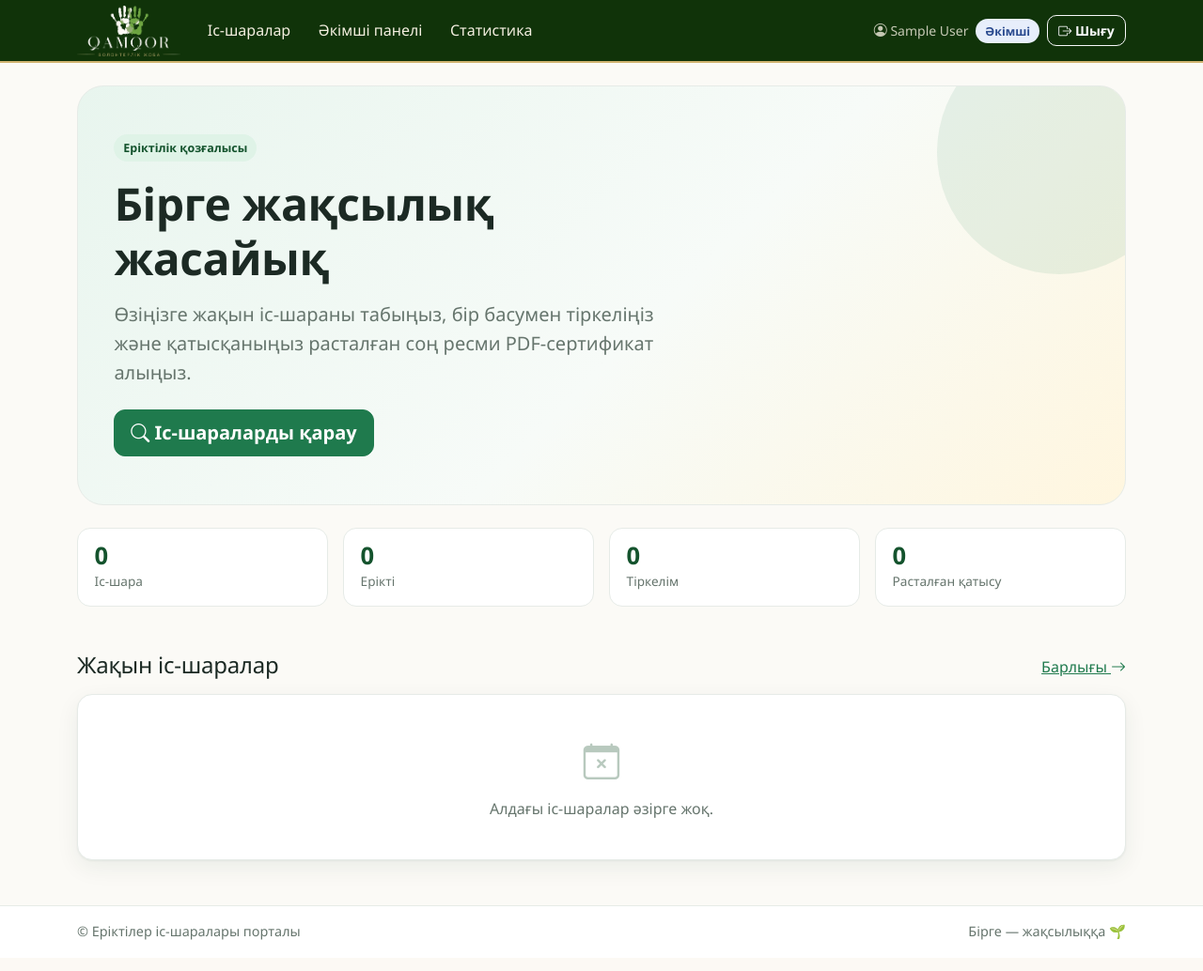
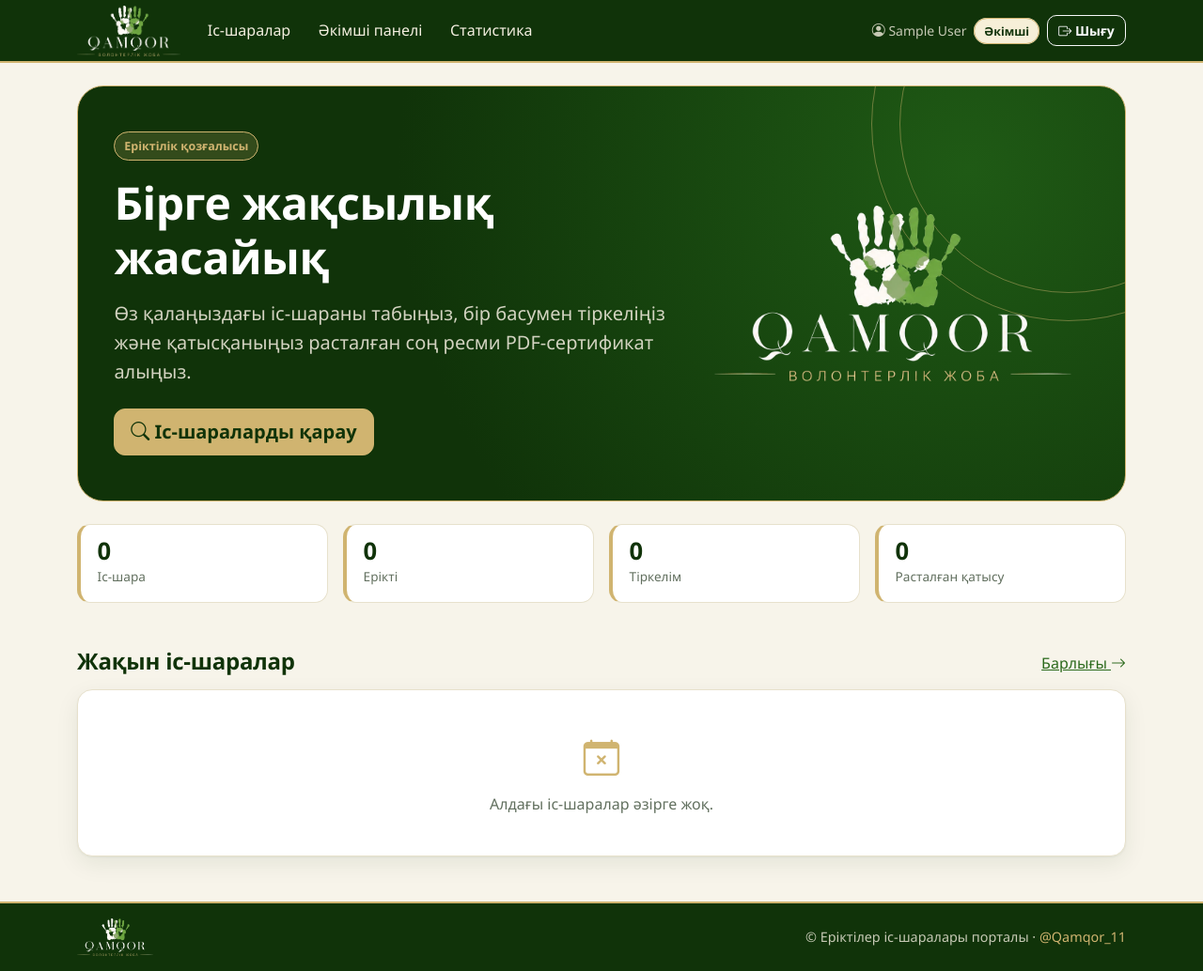
Before and after one commit to zholdasbekali-jpg/volunteer-portal., a Flask app: page / in a window 1280 px wide. Shown: the whole page at 94% size. Before the commit the page ends 1001 px from the top, so only its background shows below. Run offline with Flask 3, Linux system fonts and the light colour scheme; the visitor is signed in with stand-in values (Sample User, id 1); data that the repository does not hold is empty; some libraries are stand-ins or nearby versions.

Commit message:
feat(ui): unified QAMQOR theme on all pages, logo everywhere, asset cache busting

```diff
--- a/app/static/css/style.css
+++ b/app/static/css/style.css
@@ -1,126 +1,147 @@
-/* Еріктілер порталы — бірыңғай дизайн жүйесі (Bootstrap 5 үстіне) */
+/* Еріктілер порталы — бірыңғай дизайн жүйесі, QAMQOR стилі (Bootstrap 5 үстіне).
+   Түстерді өзгерту үшін тек осы :root блогын түзетсеңіз жеткілікті. */
 :root {
-  --vp-green: #1f7a4d;
-  --vp-green-dark: #14532d;
-  --vp-green-soft: #e8f5ee;
-  --vp-sand: #fbfaf6;
-  --vp-ink: #1c2a24;
-  --vp-muted: #66756d;
-  --vp-line: #e6ebe7;
-  --vp-amber: #b7791f;
+  --vp-forest: #103309;      /* қою жасыл: шапка, футер, hero */
+  --vp-forest-2: #1b4d12;    /* негізгі түймелер */
+  --vp-leaf: #5d9a42;        /* жапырақ жасыл: акценттер, толу сызығы */
+  --vp-leaf-soft: #e8f1de;
+  --vp-gold: #d0b470;        /* алтын: жиектер, белгілер */
+  --vp-gold-dark: #8f7330;   /* ашық фондағы алтын мәтін */
+  --vp-gold-soft: #f6efd8;
+  --vp-ivory: #f4efe0;
+  --vp-bg: #f7f4ea;
+  --vp-ink: #1c2a1a;
+  --vp-muted: #62705f;
+  --vp-line: #e7e1cc;
   --vp-radius: 16px;
-  --vp-shadow: 0 1px 2px rgba(20, 60, 40, .05), 0 8px 24px rgba(20, 60, 40, .07);
-  --bs-primary: var(--vp-green);
-  --bs-primary-rgb: 31, 122, 77;
-  --bs-link-color: var(--vp-green);
-  --bs-link-color-rgb: 31, 122, 77;
-  --bs-link-hover-color: var(--vp-green-dark);
-  --bs-link-hover-color-rgb: 20, 83, 45;
+  --vp-shadow: 0 1px 2px rgba(16, 51, 9, .05), 0 8px 24px rgba(16, 51, 9, .08);
+  --bs-primary: var(--vp-forest-2);
+  --bs-primary-rgb: 27, 77, 18;
+  --bs-link-color: #2c6a1d;
+  --bs-link-color-rgb: 44, 106, 29;
+  --bs-link-hover-color: var(--vp-forest);
+  --bs-link-hover-color-rgb: 16, 51, 9;
   --bs-body-font-family: "Segoe UI", system-ui, -apple-system, Roboto, "Helvetica Neue", Arial, sans-serif;
   --bs-body-color: var(--vp-ink);
-  --bs-body-bg: var(--vp-sand);
+  --bs-body-bg: var(--vp-bg);
 }
 body { min-height: 100vh; display: flex; flex-direction: column; line-height: 1.55; }
 main { flex: 1; }
-h1, h2, h3, h4 { letter-spacing: -.01em; font-weight: 700; }
+h1, h2, h3, h4, h5, .h1, .h2, .h3, .h4, .h5 { letter-spacing: -.01em; font-weight: 700; color: var(--vp-forest); }
 .text-muted, .text-secondary { color: var(--vp-muted) !important; }
 
 /* Навигация: QAMQOR логотипі қою жасыл фонға арналған */
-:root { --vp-forest: #103309; --vp-gold: #d0b470; }
 .vp-nav { background: var(--vp-forest); border-bottom: 2px solid var(--vp-gold); padding-top: .35rem; padding-bottom: .35rem; }
 .vp-brand { display: flex; align-items: center; padding: 0; margin-right: 1rem; }
 .vp-logo { height: 54px; width: auto; display: block; }
-.vp-nav .nav-link { color: #f4efe0; font-weight: 500; border-radius: 10px; padding: .45rem .8rem !important; }
+.vp-nav .nav-link { color: var(--vp-ivory); font-weight: 500; border-radius: 10px; padding: .45rem .8rem !important; }
 .vp-nav .nav-link:hover { background: rgba(244, 239, 224, .12); }
 .vp-nav .nav-link.active { background: rgba(208, 180, 112, .18); color: var(--vp-gold); }
 .vp-nav-user { color: rgba(244, 239, 224, .8); }
-.btn-gold { --bs-btn-bg: var(--vp-gold); --bs-btn-border-color: var(--vp-gold); --bs-btn-color: var(--vp-forest);
-  --bs-btn-hover-bg: #e0c98d; --bs-btn-hover-border-color: #e0c98d; --bs-btn-hover-color: var(--vp-forest);
-  --bs-btn-active-bg: #e0c98d; --bs-btn-active-color: var(--vp-forest); }
 
 /* Батырмалар */
 .btn { border-radius: 12px; font-weight: 600; padding: .55rem 1.05rem; }
-.btn-primary { --bs-btn-bg: var(--vp-green); --bs-btn-border-color: var(--vp-green);
-  --bs-btn-hover-bg: var(--vp-green-dark); --bs-btn-hover-border-color: var(--vp-green-dark);
-  --bs-btn-active-bg: var(--vp-green-dark); --bs-btn-disabled-bg: var(--vp-green); }
-.btn-outline-primary { --bs-btn-color: var(--vp-green); --bs-btn-border-color: var(--vp-green);
-  --bs-btn-hover-bg: var(--vp-green); --bs-btn-hover-border-color: var(--vp-green); --bs-btn-active-bg: var(--vp-green-dark); }
+.btn-primary { --bs-btn-bg: var(--vp-forest-2); --bs-btn-border-color: var(--vp-forest-2); --bs-btn-color: #fff;
+  --bs-btn-hover-bg: var(--vp-forest); --bs-btn-hover-border-color: var(--vp-forest); --bs-btn-hover-color: #fff;
+  --bs-btn-active-bg: var(--vp-forest); --bs-btn-active-border-color: var(--vp-forest);
+  --bs-btn-disabled-bg: var(--vp-forest-2); --bs-btn-disabled-border-color: var(--vp-forest-2); }
+.btn-outline-primary { --bs-btn-color: var(--vp-forest-2); --bs-btn-border-color: var(--vp-forest-2);
+  --bs-btn-hover-bg: var(--vp-forest-2); --bs-btn-hover-border-color: var(--vp-forest-2); --bs-btn-hover-color: #fff;
+  --bs-btn-active-bg: var(--vp-forest); --bs-btn-active-border-color: var(--vp-forest); }
+.btn-gold { --bs-btn-bg: var(--vp-gold); --bs-btn-border-color: var(--vp-gold); --bs-btn-color: var(--vp-forest);
+  --bs-btn-hover-bg: #e0c98d; --bs-btn-hover-border-color: #e0c98d; --bs-btn-hover-color: var(--vp-forest);
+  --bs-btn-active-bg: #e0c98d; --bs-btn-active-border-color: #e0c98d; --bs-btn-active-color: var(--vp-forest); }
 .btn-sm { padding: .3rem .7rem; border-radius: 10px; }
 
 /* Карточкалар */
-.vp-card { background: #fff; border: 1px solid var(--vp-line); border-radius: var(--vp-radius);
-  box-shadow: var(--vp-shadow); }
+.vp-card { background: #fff; border: 1px solid var(--vp-line); border-radius: var(--vp-radius); box-shadow: var(--vp-shadow); }
 .vp-card-pad { padding: 1.35rem; }
 .event-card { height: 100%; display: flex; flex-direction: column; transition: transform .15s, box-shadow .15s; }
-.event-card:hover { transform: translateY(-2px); box-shadow: 0 2px 4px rgba(20,60,40,.06), 0 14px 32px rgba(20,60,40,.11); }
-.event-card .date-chip { background: var(--vp-green-soft); color: var(--vp-green-dark); border-radius: 12px;
-  text-align: center; padding: .45rem .7rem; min-width: 58px; line-height: 1.15; }
+.event-card:hover { transform: translateY(-2px); box-shadow: 0 2px 4px rgba(16,51,9,.06), 0 14px 32px rgba(16,51,9,.13); }
+.event-card .date-chip { background: var(--vp-gold-soft); color: var(--vp-forest); border: 1px solid var(--vp-gold);
+  border-radius: 12px; text-align: center; padding: .45rem .7rem; min-width: 58px; line-height: 1.15; }
 .event-card .date-chip b { display: block; font-size: 1.35rem; }
-.event-card .date-chip small { text-transform: uppercase; font-size: .68rem; letter-spacing: .04em; }
+.event-card .date-chip small { text-transform: uppercase; font-size: .68rem; letter-spacing: .04em; color: var(--vp-gold-dark); }
 .event-card.is-past { opacity: .78; }
-.event-card.is-past .date-chip { background: #eef0ee; color: var(--vp-muted); }
-.stretched-link-title { color: var(--vp-ink); text-decoration: none; }
-.stretched-link-title:hover { color: var(--vp-green); }
+.event-card.is-past .date-chip { background: #eeeee8; border-color: #d6d6cc; color: var(--vp-muted); }
+.stretched-link-title { color: var(--vp-forest); text-decoration: none; }
+.stretched-link-title:hover { color: var(--vp-forest-2); text-decoration: underline; text-decoration-color: var(--vp-gold); }
 .meta { color: var(--vp-muted); font-size: .92rem; display: flex; gap: .5rem; align-items: center; }
-.meta i { color: var(--vp-green); }
+.meta i { color: var(--vp-gold-dark); }
 
 /* Орын көрсеткіші */
-.spots { height: 8px; background: #edf1ee; border-radius: 99px; overflow: hidden; }
-.spots > span { display: block; height: 100%; background: var(--vp-green); border-radius: 99px; }
-.spots.full > span { background: var(--vp-amber); }
+.spots { height: 8px; background: #ece8d7; border-radius: 99px; overflow: hidden; }
+.spots > span { display: block; height: 100%; background: var(--vp-leaf); border-radius: 99px; }
+.spots.full > span { background: var(--vp-gold); }
 
 /* Мәртебе белгілері */
 .badge-soft { border-radius: 99px; padding: .38em .8em; font-weight: 600; font-size: .78rem; }
-.b-published, .b-attended { background: #dff3e7; color: #14532d; }
+.b-published, .b-attended { background: var(--vp-leaf-soft); color: var(--vp-forest); }
 .b-cancelled, .b-absent { background: #fde8e6; color: #9b2c22; }
-.b-pending { background: #fdf1d9; color: #8a5a0b; }
-.b-past { background: #eceeed; color: #55625b; }
-.b-role { background: #e7eefb; color: #2a4a8f; }
+.b-pending { background: var(--vp-gold-soft); color: #7a5a10; }
+.b-past { background: #eceeea; color: #55625b; }
+.b-role { background: var(--vp-gold-soft); color: var(--vp-forest); border: 1px solid var(--vp-gold); }
 
-/* Hero */
-.hero { background: linear-gradient(135deg, #e8f5ee 0%, #f7fbf8 55%, #fff6df 100%);
-  border: 1px solid var(--vp-line); border-radius: 28px; padding: 3.2rem 2.4rem; position: relative; overflow: hidden; }
-.hero::after { content: ""; position: absolute; right: -60px; top: -60px; width: 260px; height: 260px;
-  border-radius: 50%; background: rgba(31,122,77,.09); }
-.hero h1 { font-size: clamp(1.9rem, 4.5vw, 3rem); max-width: 16ch; }
-.stat-tile { background: #fff; border: 1px solid var(--vp-line); border-radius: 14px; padding: .9rem 1.1rem; }
-.stat-tile b { font-size: 1.6rem; color: var(--vp-green-dark); display: block; line-height: 1.1; }
+/* Hero (басты бет) */
+.hero { background: radial-gradient(circle at 85% 20%, #1f5a15 0%, var(--vp-forest) 60%);
+  border: 1px solid var(--vp-gold); border-radius: 28px; padding: 3rem 2.4rem; color: var(--vp-ivory); position: relative; overflow: hidden; }
+.hero::before, .hero::after { content: ""; position: absolute; border: 1px solid rgba(208,180,112,.45); border-radius: 50%; pointer-events: none; }
+.hero::before { width: 360px; height: 360px; right: -120px; top: -140px; }
+.hero::after { width: 420px; height: 420px; right: -150px; top: -170px; }
+.hero h1 { color: #fff; font-size: clamp(1.9rem, 4.5vw, 3rem); max-width: 16ch; }
+.hero .lead { color: rgba(244,239,224,.85); }
+.hero-logo { width: min(100%, 380px); height: auto; position: relative; z-index: 1; }
+.hero .badge-soft { background: rgba(208,180,112,.18); color: var(--vp-gold); border: 1px solid var(--vp-gold); }
+.stat-tile { background: #fff; border: 1px solid var(--vp-line); border-left: 4px solid var(--vp-gold); border-radius: 14px; padding: .9rem 1.1rem; }
+.stat-tile b { font-size: 1.6rem; color: var(--vp-forest); display: block; line-height: 1.1; }
 .stat-tile span { color: var(--vp-muted); font-size: .85rem; }
 
 /* Формалар */
-.form-control, .form-select { border-radius: 12px; border-color: #d5ddd8; padding: .6rem .9rem; }
-.form-control:focus, .form-select:focus { border-color: var(--vp-green); box-shadow: 0 0 0 .22rem rgba(31,122,77,.16); }
-.form-label { font-weight: 600; font-size: .92rem; }
-.auth-wrap { max-width: 460px; margin: 2.5rem auto; }
+.form-control, .form-select { border-radius: 12px; border-color: #d8d3bf; padding: .6rem .9rem; background-color: #fffefb; }
+.form-control:focus, .form-select:focus { border-color: var(--vp-leaf); box-shadow: 0 0 0 .22rem rgba(93,154,66,.2); }
+.form-label { font-weight: 600; font-size: .92rem; color: var(--vp-forest); }
+.auth-wrap { max-width: 460px; margin: 2rem auto; }
+.auth-card { padding: 0; overflow: hidden; }
+.auth-banner { background: var(--vp-forest); border-bottom: 2px solid var(--vp-gold); padding: 1.2rem; text-align: center; }
+.auth-banner img { height: 96px; width: auto; max-width: 100%; }
+.auth-body { padding: 1.5rem 1.5rem 1.35rem; }
 
-.nav-pills { --bs-nav-pills-link-active-bg: var(--vp-green); }
-.nav-pills .nav-link { color: var(--vp-green-dark); border-radius: 10px; }
+/* Кестелер */
+.vp-table { margin: 0; }
+.vp-table th { font-size: .78rem; text-transform: uppercase; letter-spacing: .04em; color: var(--vp-gold-dark);
+  font-weight: 700; border-bottom-color: var(--vp-gold); white-space: nowrap; background: #fffdf6; }
+.vp-table td { vertical-align: middle; border-color: var(--vp-line); }
+.nav-pills { --bs-nav-pills-link-active-bg: var(--vp-forest-2); }
+.nav-pills .nav-link { color: var(--vp-forest); border-radius: 10px; }
 .nav-pills .nav-link.active { color: #fff; }
 .breadcrumb { --bs-breadcrumb-divider-color: var(--vp-muted); }
 
-/* Кестелер */
-.vp-table { margin: 0; }
-.vp-table th { font-size: .78rem; text-transform: uppercase; letter-spacing: .04em; color: var(--vp-muted);
-  font-weight: 600; border-bottom-color: var(--vp-line); white-space: nowrap; }
-.vp-table td { vertical-align: middle; border-color: var(--vp-line); }
-
 /* Бос күй / жүктелу */
 .empty { text-align: center; padding: 2.6rem 1rem; color: var(--vp-muted); }
-.empty i { font-size: 2.4rem; color: #b8c9be; display: block; margin-bottom: .5rem; }
+.empty i { font-size: 2.4rem; color: var(--vp-gold); display: block; margin-bottom: .5rem; }
 .chart-img { width: 100%; border-radius: 12px; background: #fff; min-height: 120px; }
 .chart-box.loading::before { content: "Жүктелуде…"; display: block; text-align: center; color: var(--vp-muted); padding: 2rem; }
 .chart-box.loading img { display: none; }
 
 /* Сертификат карточкасы */
-.cert-card { border-left: 5px solid var(--vp-green); }
+.cert-card { border-left: 5px solid var(--vp-gold); }
 
-footer { border-top: 1px solid var(--vp-line); background: #fff; color: var(--vp-muted); font-size: .9rem; }
-.toast-area { position: fixed; top: 76px; right: 16px; z-index: 1080; width: min(380px, calc(100vw - 32px)); }
+/* Қате беті */
+.error-panel { background: var(--vp-forest); border: 1px solid var(--vp-gold); border-radius: 24px; color: var(--vp-ivory);
+  padding: 2.5rem 1.5rem; text-align: center; max-width: 640px; margin: 2rem auto; }
+.error-panel img { height: 90px; width: auto; margin-bottom: 1rem; }
+.error-panel .code { font-size: 4.5rem; font-weight: 800; color: var(--vp-gold); line-height: 1; }
+.error-panel h1 { color: #fff; }
+
+/* Футер */
+footer.vp-footer { background: var(--vp-forest); border-top: 2px solid var(--vp-gold); color: rgba(244,239,224,.8); font-size: .9rem; }
+footer.vp-footer img { height: 40px; width: auto; }
+footer.vp-footer .handle { color: var(--vp-gold); }
 
 @media (max-width: 575.98px) {
   .vp-logo { height: 46px; }
   .hero { padding: 2rem 1.2rem; border-radius: 20px; }
   .vp-card-pad { padding: 1rem; }
-  .table-responsive-stack td { white-space: normal; }
+  .auth-body { padding: 1.2rem; }
 }
 @media (prefers-reduced-motion: reduce) { .event-card, .event-card:hover { transition: none; transform: none; } }
--- a/app/templates/_macros.html
+++ b/app/templates/_macros.html
@@ -28,7 +28,7 @@
         </div>
       </div>
       <div class="meta mb-1"><i class="bi bi-clock"></i>{{ e.event_date | kz_datetime }}</div>
-      <div class="meta mb-3"><i class="bi bi-geo-alt"></i>{{ e.location }}</div>
+      <div class="meta mb-3"><i class="bi bi-geo-alt"></i>{{ e | full_address }}</div>
       <div class="mt-auto">{{ spots_bar(e) }}</div>
     </div>
   </article>
--- a/app/templates/auth/login.html
+++ b/app/templates/auth/login.html
@@ -3,7 +3,9 @@
 {% block title %}Кіру{% endblock %}
 {% block content %}
 <div class="auth-wrap">
-  <div class="vp-card vp-card-pad">
+  <div class="vp-card auth-card">
+    <div class="auth-banner"><img src="{{ static_url('images/logo.png') }}" alt="QAMQOR"></div>
+    <div class="auth-body">
     <h1 class="h3 mb-1">Жүйеге кіру</h1>
     <p class="text-muted mb-4">Аккаунтыңызға кіріңіз</p>
     <form method="post" class="needs-validation" novalidate>
@@ -21,6 +23,7 @@
       <button class="btn btn-primary w-100" type="submit" data-loading="Кіруде…">Кіру</button>
     </form>
     <p class="text-center text-muted mt-3 mb-0">Аккаунт жоқ па? <a href="{{ url_for('auth.register') }}">Тіркелу</a></p>
+    </div>
   </div>
 </div>
 {% endblock %}
--- a/app/templates/auth/register.html
+++ b/app/templates/auth/register.html
@@ -3,7 +3,9 @@
 {% block title %}Тіркелу{% endblock %}
 {% block content %}
 <div class="auth-wrap">
-  <div class="vp-card vp-card-pad">
+  <div class="vp-card auth-card">
+    <div class="auth-banner"><img src="{{ static_url('images/logo.png') }}" alt="QAMQOR"></div>
+    <div class="auth-body">
     <h1 class="h3 mb-1">Тіркелу</h1>
     <p class="text-muted mb-4">Жаңа аккаунт жасаңыз</p>
     <form method="post" class="needs-validation" novalidate>
@@ -33,6 +35,7 @@
       <button class="btn btn-primary w-100" type="submit" data-loading="Тіркелуде…">Тіркелу</button>
     </form>
     <p class="text-center text-muted mt-3 mb-0">Аккаунт бар ма? <a href="{{ url_for('auth.login') }}">Кіру</a></p>
+    </div>
   </div>
 </div>
 {% endblock %}
--- a/app/templates/base.html
+++ b/app/templates/base.html
@@ -5,17 +5,17 @@
   <meta charset="utf-8">
   <meta name="viewport" content="width=device-width, initial-scale=1">
   <title>{% block title %}Еріктілер порталы{% endblock %} · Еріктілер порталы</title>
-  <link rel="icon" type="image/png" href="{{ url_for('static', filename='images/favicon.png') }}">
+  <link rel="icon" type="image/png" href="{{ static_url('images/favicon.png') }}">
   <link href="{{ url_for('static', filename='vendor/bootstrap.min.css') }}" rel="stylesheet">
   <link href="{{ url_for('static', filename='vendor/bootstrap-icons.min.css') }}" rel="stylesheet">
-  <link href="{{ url_for('static', filename='css/style.css') }}" rel="stylesheet">
+  <link href="{{ static_url('css/style.css') }}" rel="stylesheet">
 </head>
 <body>
   {% set ep = request.endpoint or '' %}
   <nav class="navbar navbar-expand-lg vp-nav sticky-top" data-bs-theme="dark">
     <div class="container">
       <a class="navbar-brand vp-brand" href="{{ url_for('events.index') }}">
-        <img class="vp-logo" src="{{ url_for('static', filename='images/logo.png') }}" alt="QAMQOR — Еріктілер порталы">
+        <img class="vp-logo" src="{{ static_url('images/logo.png') }}" alt="QAMQOR — Еріктілер порталы">
       </a>
       <button class="navbar-toggler border-0" type="button" data-bs-toggle="collapse" data-bs-target="#nav" aria-label="Мәзір">
         <span class="navbar-toggler-icon"></span>
@@ -63,13 +63,13 @@
     {% block content %}{% endblock %}
   </main>
 
-  <footer class="py-3 mt-4">
-    <div class="container d-flex flex-wrap justify-content-between gap-2">
-      <span>© Еріктілер іс-шаралары порталы</span>
-      <span>Бірге — жақсылыққа 🌱</span>
+  <footer class="vp-footer py-3 mt-4">
+    <div class="container d-flex flex-wrap justify-content-between align-items-center gap-3">
+      <img src="{{ static_url('images/logo.png') }}" alt="QAMQOR">
+      <span>© Еріктілер іс-шаралары порталы · <span class="handle">@Qamqor_11</span></span>
     </div>
   </footer>
   <script src="{{ url_for('static', filename='vendor/bootstrap.bundle.min.js') }}"></script>
-  <script src="{{ url_for('static', filename='js/app.js') }}"></script>
+  <script src="{{ static_url('js/app.js') }}"></script>
 </body>
 </html>
--- a/app/templates/certificates/verify.html
+++ b/app/templates/certificates/verify.html
@@ -2,7 +2,9 @@
 {% block title %}Сертификатты тексеру{% endblock %}
 {% block content %}
 <div class="auth-wrap">
-  <div class="vp-card vp-card-pad text-center">
+  <div class="vp-card auth-card text-center">
+    <div class="auth-banner"><img src="{{ static_url('images/logo.png') }}" alt="QAMQOR"></div>
+    <div class="auth-body">
     {% if cert %}
       <i class="bi bi-patch-check-fill text-success" style="font-size:3rem"></i>
       <h1 class="h4 mt-2">Сертификат түпнұсқа</h1>
@@ -14,6 +16,7 @@
       <h1 class="h4 mt-2">Сертификат табылмады</h1>
       <p class="text-muted mb-0">№ {{ code }} нөмірлі сертификат жүйеде жоқ.</p>
     {% endif %}
+    </div>
   </div>
 </div>
 {% endblock %}
--- a/app/templates/index.html
+++ b/app/templates/index.html
@@ -3,14 +3,21 @@
 {% block title %}Басты бет{% endblock %}
 {% block content %}
 <section class="hero mb-4">
-  <span class="badge-soft b-published mb-3 d-inline-block">Еріктілік қозғалысы</span>
-  <h1 class="mb-3">Бірге жақсылық жасайық</h1>
-  <p class="lead text-muted mb-4" style="max-width: 52ch">Өзіңізге жақын іс-шараны табыңыз, бір басумен тіркеліңіз және қатысқаныңыз расталған соң ресми PDF-сертификат алыңыз.</p>
-  <div class="d-flex flex-wrap gap-2">
-    <a class="btn btn-primary btn-lg" href="{{ url_for('events.catalog') }}"><i class="bi bi-search"></i> Іс-шараларды қарау</a>
-    {% if not current_user.is_authenticated %}
-      <a class="btn btn-outline-primary btn-lg" href="{{ url_for('auth.register') }}">Ерікті болу</a>
-    {% endif %}
+  <div class="row align-items-center g-4">
+    <div class="col-lg-7" style="position:relative; z-index:1">
+      <span class="badge-soft mb-3 d-inline-block">Еріктілік қозғалысы</span>
+      <h1 class="mb-3">Бірге жақсылық жасайық</h1>
+      <p class="lead mb-4" style="max-width: 52ch">Өз қалаңыздағы іс-шараны табыңыз, бір басумен тіркеліңіз және қатысқаныңыз расталған соң ресми PDF-сертификат алыңыз.</p>
+      <div class="d-flex flex-wrap gap-2">
+        <a class="btn btn-gold btn-lg" href="{{ url_for('events.catalog') }}"><i class="bi bi-search"></i> Іс-шараларды қарау</a>
+        {% if not current_user.is_authenticated %}
+          <a class="btn btn-outline-light btn-lg" href="{{ url_for('auth.register') }}">Ерікті болу</a>
+        {% endif %}
+      </div>
+    </div>
+    <div class="col-lg-5 text-center">
+      <img class="hero-logo" src="{{ static_url('images/logo.png') }}" alt="QAMQOR — волонтерлік жоба">
+    </div>
   </div>
 </section>
 
```
Also changed, not shown: app/__init__.py (+11 -1 lines), app/services/statistics_service.py (+5 -5 lines), app/templates/errors/error.html (+5 -4 lines).
